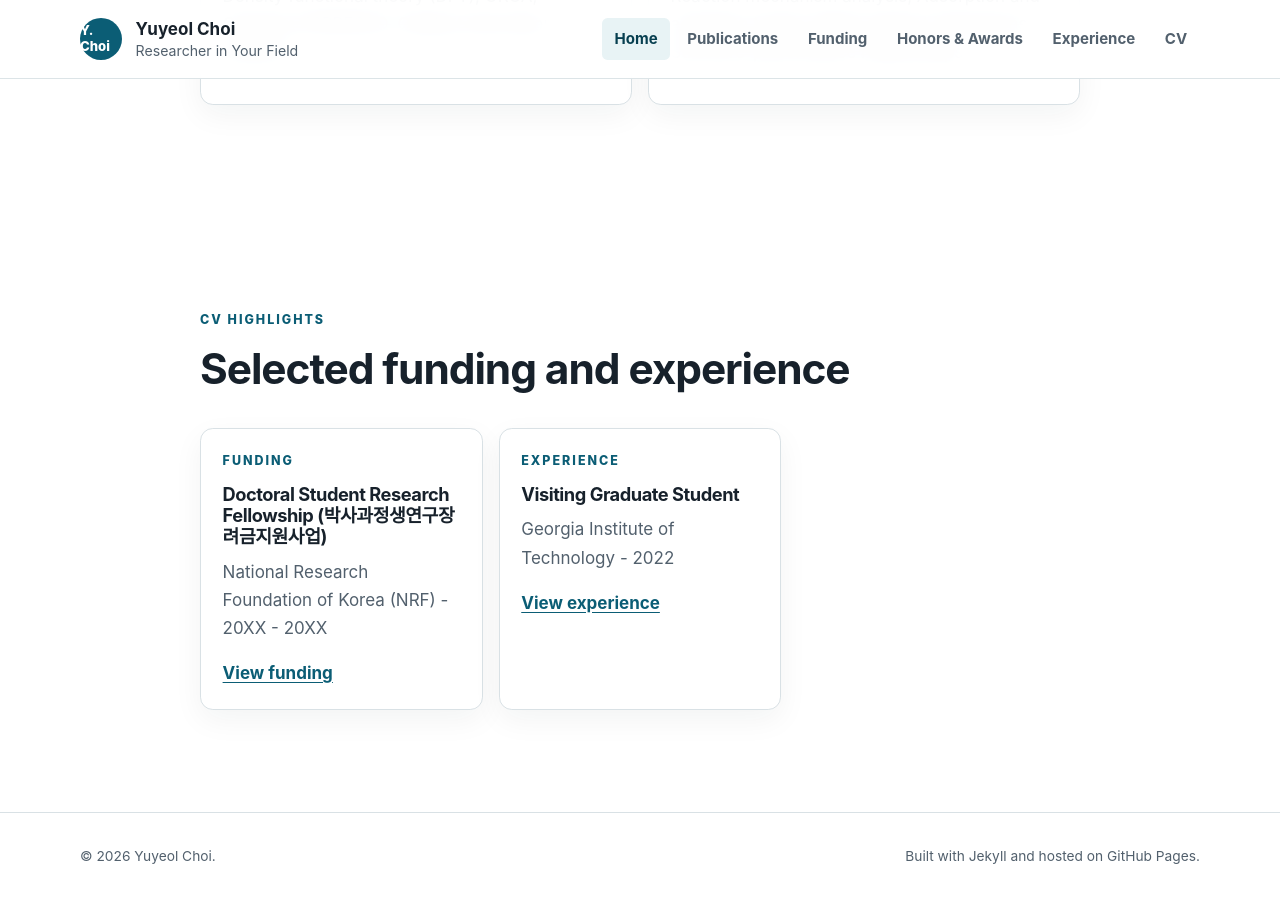
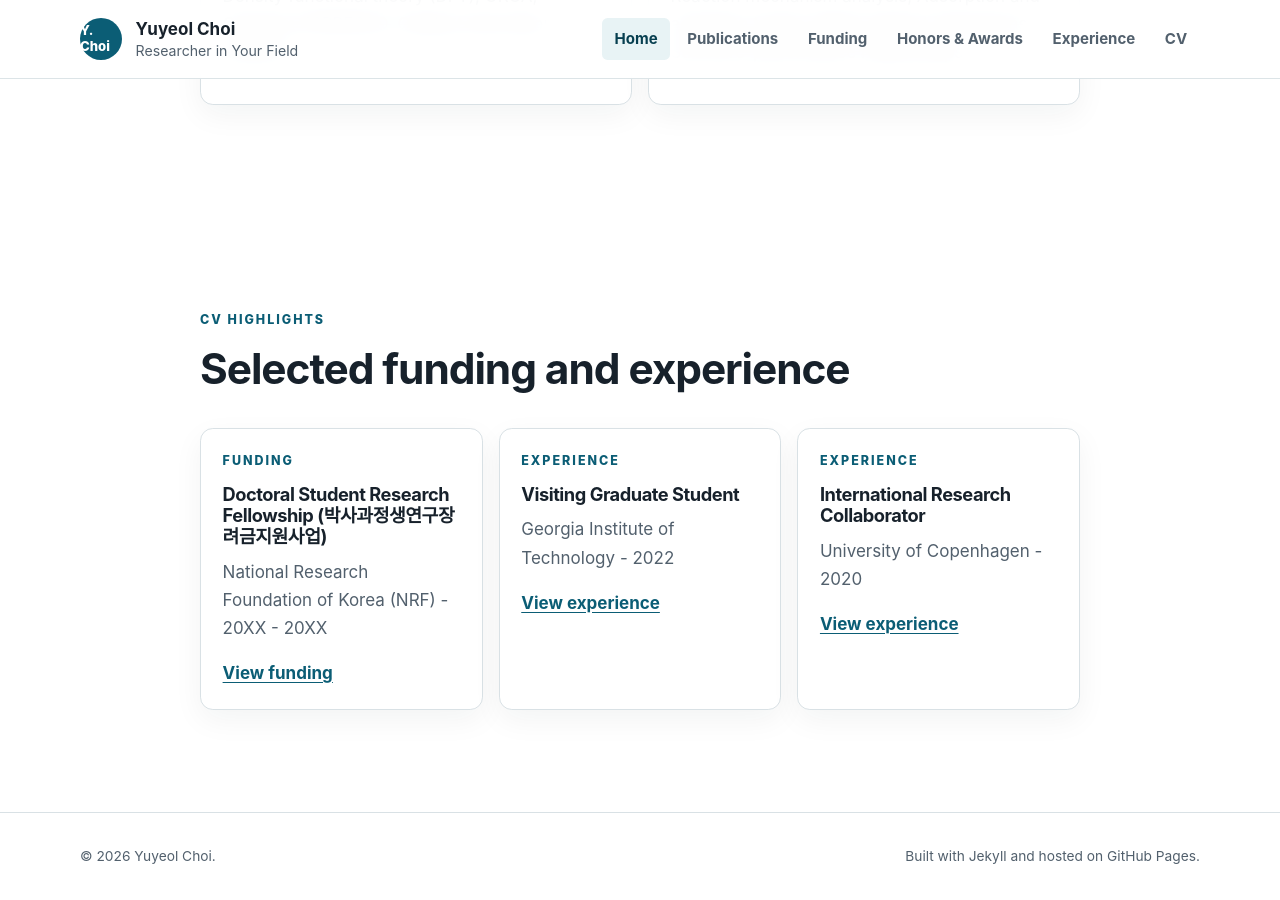
Before and after one commit to yuyeolchoi/yuyeolchoi.github.io, a Jekyll site: the page built from index.html, in a window 1280 px wide and 900 px high, scrolled down 3282 px. Built offline with Jekyll 4.4.1, drawn with Linux system fonts in a browser that asks for light colours.

Commit message:
Show Copenhagen collaboration on home highlights

```diff
--- a/_data/cv.yml
+++ b/_data/cv.yml
@@ -22,7 +22,7 @@ experience:
     location: "Copenhagen, Denmark"
     period: "2020"
     details: "Conducted remote collaborative research due to COVID-19 travel restrictions. Related publication: Milia et al., Chemical Engineering Journal 496, 153763 (2024)."
-    featured: false
+    featured: true
 
 funding:
   - title: "Doctoral Student Research Fellowship (박사과정생연구장려금지원사업)"
--- a/index.html
+++ b/index.html
@@ -102,12 +102,14 @@ description: "Academic profile, research interests, and selected publications."
       </article>
       {% endif %}
       {% if featured_experience.size > 0 %}
-      <article class="summary-card">
-        <p class="eyebrow">Experience</p>
-        <h3>{{ featured_experience[0].role }}</h3>
-        <p>{{ featured_experience[0].institution }}{% if featured_experience[0].period != "" %} - {{ featured_experience[0].period }}{% endif %}</p>
-        <a href="{{ '/experience/' | relative_url }}">View experience</a>
-      </article>
+        {% for item in featured_experience %}
+          <article class="summary-card">
+            <p class="eyebrow">Experience</p>
+            <h3>{{ item.role }}</h3>
+            <p>{{ item.institution }}{% if item.period != "" %} - {{ item.period }}{% endif %}</p>
+            <a href="{{ '/experience/' | relative_url }}">View experience</a>
+          </article>
+        {% endfor %}
       {% endif %}
     </div>
   </div>
```
